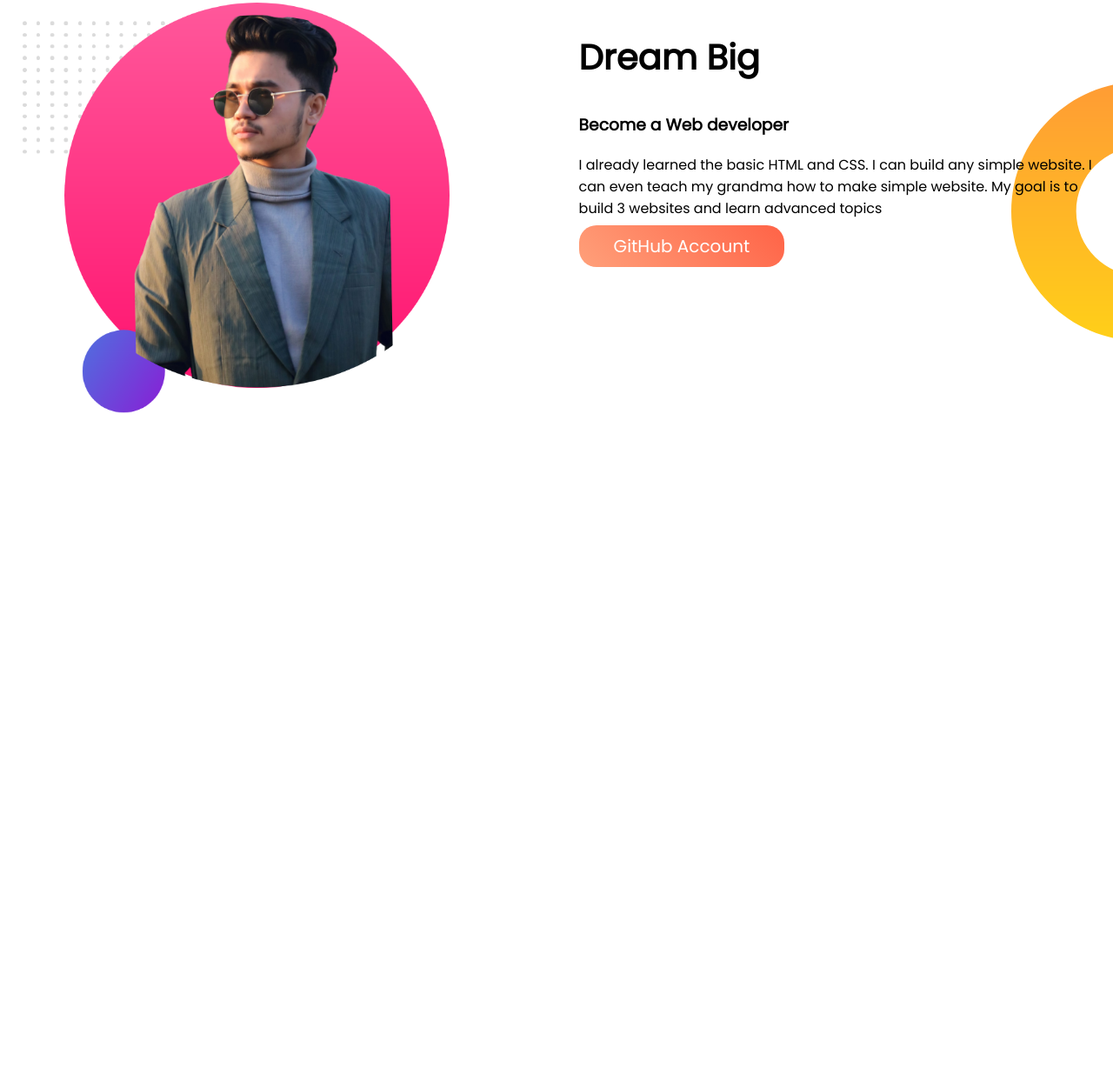
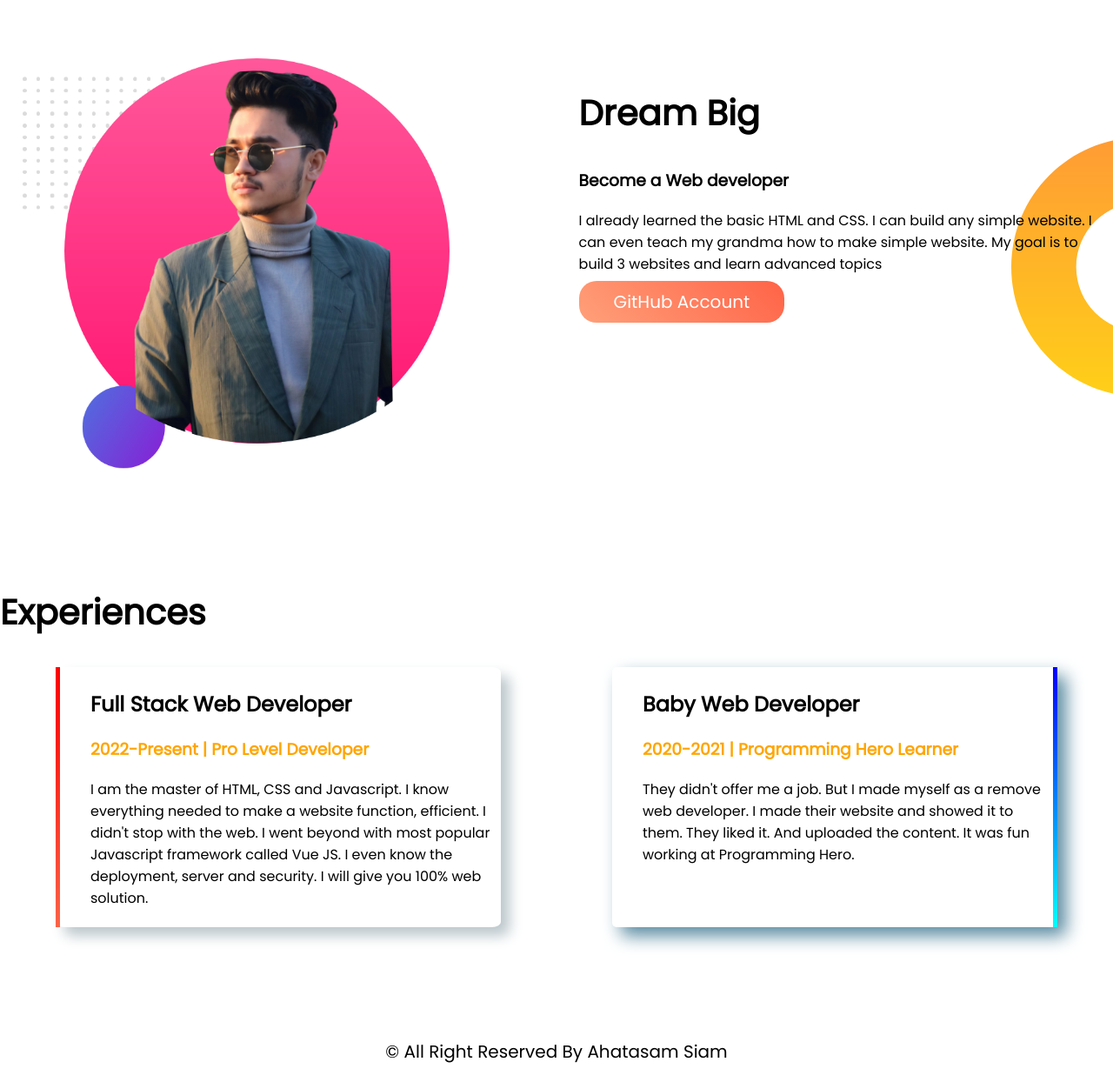
Before and after one commit to ahatasam2573/developer-portfolio, a plain HTML site: page index.html in a window 1280 px wide. Shown: the part 556-1800 px from the top of the page at 87% size. Before the commit the page ends 1038 px from the top, so only its background shows below. Drawn offline with Linux system fonts and the light colour scheme.

Commit message:
Added Footer

```diff
--- a/index.html
+++ b/index.html
@@ -39,10 +39,39 @@
             <p>I already learned the basic HTML and CSS. I can build any simple website. I can even teach my grandma how
                 to make simple website. My goal is to build 3 websites and learn advanced topics</p>
             <a class="link-button" target="_blank" href="https://github.com/ahatasam2573">GitHub Account</a>
-
-
         </div>
     </section>
+
+    <section class="box-model">
+        <h1>Experiences</h1>
+        <div class="flexible-container">
+            <div id="first-part" class="half-width">
+                <h2>Full Stack Web Developer</h2>
+                <h3 style="color: orange; ">2022-Present | Pro Level Developer</h3>
+                <p>I am the master of HTML, CSS and Javascript. I know everything needed to make a website function,
+                    efficient.
+                    I didn't stop with the web. I went beyond with most popular Javascript framework called Vue JS. I
+                    even
+                    know
+                    the deployment, server and security. I will give you 100% web solution.</p>
+            </div>
+            <div id="second-part" class="half-width">
+                <h2>Baby Web Developer</h2>
+                <h3 style="color: orange;">2020-2021 | Programming Hero Learner</h3>
+                <p>They didn't offer me a job. But I made myself as a remove web developer. I made their website and
+                    showed
+                    it
+                    to them. They liked it. And uploaded the content. It was fun working at Programming Hero.</p>
+            </div>
+        </div>
+    </section>
+
+    <footer>
+        <p>
+            © All Right Reserved By Ahatasam Siam
+        </p>
+    </footer>
+
 </body>
 
 </html>
--- a/style.css
+++ b/style.css
@@ -31,8 +31,41 @@ h1{
 }
 .dream-big{
     display: flex;
-    margin-top: 5%;
+    margin-top: 10%;
     background-image: url(./images/dream-bg.png);
     background-repeat: no-repeat;
     background-position: right;
 }
+.box-model{
+    margin-top: 10% ;
+    margin-bottom: 10%;
+}
+.flexible-container{
+    display: flex;
+}
+#first-part{
+    box-shadow: 10px 10px 15px rgb(188, 199, 204);
+    width: 40%;
+    margin-left: 5%;
+    margin-right: 5%;
+    padding: 5px 10px 5px 35px;
+    border-left: 5px solid;
+    border-image: linear-gradient(red, tomato);
+    border-image-slice: 1;
+    border-radius: 2%;
+}
+#second-part{
+    box-shadow: 10px 10px 20px rgb(89, 139, 161);
+    width: 40%;
+    margin-left: 5%;
+    margin-right: 5%;
+    padding: 5px 10px 5px 35px;
+    border-radius: 5px;
+    border-right: 5px solid;
+    border-image: linear-gradient(blue, cyan);
+    border-image-slice: 1;
+}
+footer p{
+    text-align: center;
+    font-size: 20px;
+}
```
